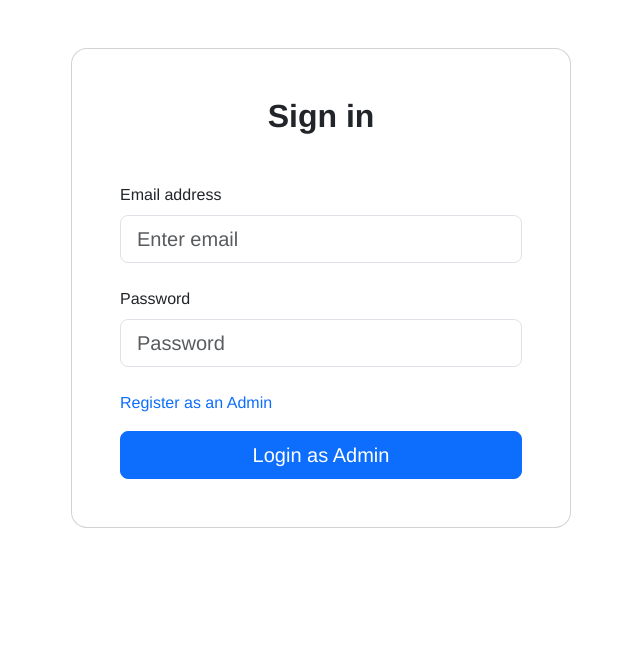
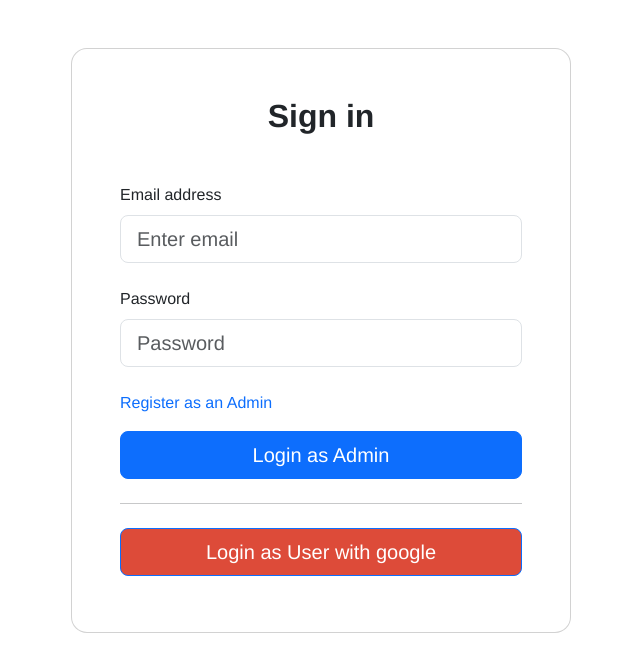
Before and after one commit to pockypoem/frontend-car-rental, a React (Vite) app: page /login in a window 1280 px wide. Shown: the top 672 px of the page, without its empty margins (319-959 px from the left). Built offline with nearby package versions, Linux system fonts and the light colour scheme.

Commit message:
feat: OAuth implementation - challenge chapter 07 done

```diff
--- a/package.json
+++ b/package.json
@@ -27,6 +27,7 @@
     "slick-carousel": "^1.8.1"
   },
   "devDependencies": {
+    "@react-oauth/google": "^0.12.1",
     "@types/jquery": "^3.5.29",
     "@types/react": "^18.2.37",
     "@types/react-dom": "^18.2.15",
--- a/src/components/NavBar.tsx
+++ b/src/components/NavBar.tsx
@@ -1,25 +1,31 @@
 import { Navbar, Nav, Container } from "react-bootstrap";
 
 type CustomNavbar = {
-    // username: string,
-    avatar : string
+    username?: string,
+    avatar?: string
+    googleUserData?: {
+        picture: string,
+        given_name: string
+    } | undefined
 }
 
 
-const CustomNavbar = ({ avatar } : CustomNavbar) => {
+const CustomNavbar = ({ googleUserData } : CustomNavbar)  => {
     return (
         <Navbar bg="light" expand="lg">
             <Container>
                 <Navbar.Brand href="#home" style={{ fontSize: '30px' }}>Your Dashboard</Navbar.Brand>
                 <Nav className="ml-auto">
-                    <Nav.Link href="#home">Hello </Nav.Link>
-                    <Nav.Link href="#link">
+                    <Nav.Link href="#home">Hello {googleUserData?.given_name ?? "Admin"}</Nav.Link>
+                    {googleUserData && (
+                        <Nav.Link href="#link">
                         <img
-                            src={avatar}
+                            src={googleUserData.picture}
                             alt="User Avatar"
                             style={{ width: '30px', borderRadius: '50%' }}
                         />
-                    </Nav.Link>
+                        </Nav.Link>
+                    )}
                 </Nav>
             </Container>
         </Navbar>
--- a/src/layouts/UserDashboard.tsx
+++ b/src/layouts/UserDashboard.tsx
@@ -1,17 +1,39 @@
+import { useState, useEffect } from "react";
 import CustomNavbar from "../components/NavBar";
 import DisplayCars from "../pages/userDashboard/DisplayCars";
+import { useNavigate } from "react-router-dom";
+import { Button } from "react-bootstrap";
 
 const UserDashboard = () => {
 
-  const username = 'Pockypoem';
-  const avatar = 'https://avatars.githubusercontent.com/u/74807111?v=4';
+  const navigate = useNavigate();
+  const [googleUserData, setGoogleUserData] = useState<{ picture: string; given_name: string } | undefined>(undefined);
+
+  useEffect(() => {
+    const storedGoogleUserData = localStorage.getItem('googleUserData');
+
+    if(storedGoogleUserData) {
+      setGoogleUserData(JSON.parse(storedGoogleUserData));
+    } else {
+      navigate('/login');
+    }
+  }, [navigate])
+
+
+  const handleLogout = () => {
+    localStorage.removeItem('googleUserData');
+
+    navigate('/login');
+  }
+
 
   return (
 
     <div className="d-flex vh-100">
       <div className="ms-1 flex-grow-1">
         <div className="p-3">
-            <CustomNavbar username={username} avatar={avatar}/>
+          <CustomNavbar googleUserData={googleUserData}/>
+          <Button style={{ marginLeft: '80px' }} variant="danger" onClick={handleLogout}>Logout</Button>
           {/* <Outlet /> */}
           <DisplayCars />
         </div>
--- a/src/main.tsx
+++ b/src/main.tsx
@@ -10,6 +10,7 @@ import SearchCar from './pages/SearchCar.tsx';
 import Login from './pages/Login.tsx';
 import UserDashboard from './layouts/UserDashboard.tsx';
 import Register from './pages/Register.tsx';
+import { GoogleOAuthProvider } from '@react-oauth/google';
 
 
 const router = createBrowserRouter([
@@ -52,6 +53,8 @@ const router = createBrowserRouter([
 
 ReactDOM.createRoot(document.getElementById('root')!).render(
   <React.StrictMode>
-    <RouterProvider router={router}/>
+    <GoogleOAuthProvider clientId='984623380816-ehidc8070b2gn1c4hde8pdioolghvo86.apps.googleusercontent.com'>
+      <RouterProvider router={router}/>
+    </GoogleOAuthProvider>
   </React.StrictMode>,
 )
--- a/src/pages/Login.tsx
+++ b/src/pages/Login.tsx
@@ -6,7 +6,8 @@ import { httpFetch } from '../utils/http';
 import { EventTargetForm } from '../types';
 import { useNavigate, Link } from 'react-router-dom';
 import { useLocalStorage } from '../hooks/useLocalStorage';
-
+import { useGoogleLogin } from '@react-oauth/google';
+import { GoogleOAuthToken } from '../types';
 
 
 function Login() {
@@ -41,6 +42,36 @@ function Login() {
         }
     }
 
+    const loginWithGoogle = useGoogleLogin({
+        onSuccess: async ({ code }) => {
+            console.log(code);
+            const tokens : GoogleOAuthToken = await httpFetch('auth/google', false, {}, {
+                method: 'post',
+                body: JSON.stringify({ code })
+            })
+
+            try {
+                const userInfoResponse = await fetch('https://openidconnect.googleapis.com/v1/userinfo',{
+                    method: 'get',
+                    headers: {
+                        'Accept': 'application/json',
+                        'Authorization': `${tokens.token_type} ${tokens.access_token}`
+                    }
+                })
+
+                const userInfoJSON = await userInfoResponse.json();
+                console.log(userInfoJSON);
+
+                localStorage.setItem('googleUserData', JSON.stringify(userInfoJSON));
+
+                navigate("/user-dashboard");
+            } catch(error) {
+                console.error("Error fetching user cuy: ", error);
+            }
+        },
+        flow: 'auth-code'
+    })
+
 
     return (
         <Container fluid>
@@ -72,15 +103,19 @@ function Login() {
                                     Login as Admin
                                 </Button>
 
+                            </Form>
+                            <hr className="my-4" />
 
-                                {/* <hr className="my-4" />
 
-                                <Link to="/user-dashboard">
-                                    <Button className="mb-2 custom-google-btn" size="lg" style={{ backgroundColor: '#dd4b39' }}>
-                                        Login as User with google
-                                    </Button>
-                                </Link> */}
-                            </Form>
+                            <Button
+                                onClick={loginWithGoogle}
+                                className="mb-2 custom-google-btn"
+                                size="lg"
+                                style={{ backgroundColor: '#dd4b39' }}
+                            >
+                                Login as User with google
+                            </Button>
+
                         </Card.Body>
                     </Card>
                 </Col>
```
Also changed, not shown: src/types/index.ts (+9 -0 lines), 2 other files (tests, documents, lock files or other folders). Lines whose indentation alone changed are shown as unchanged.
